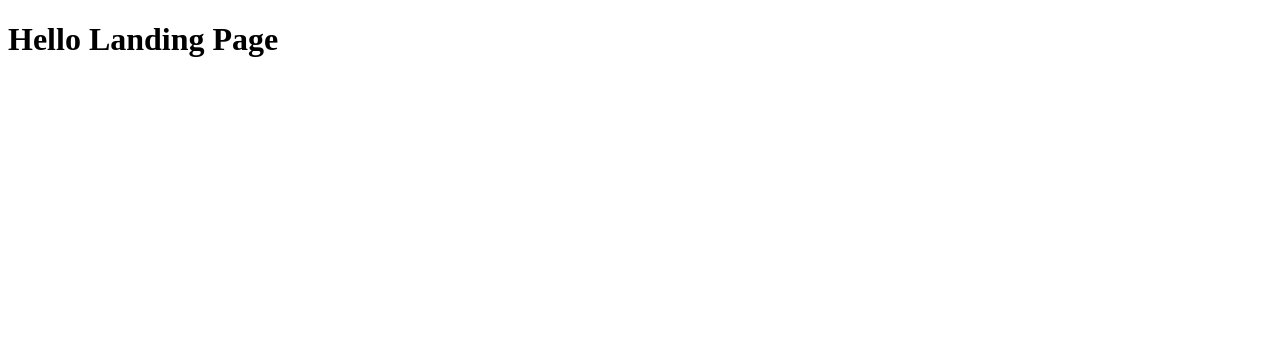
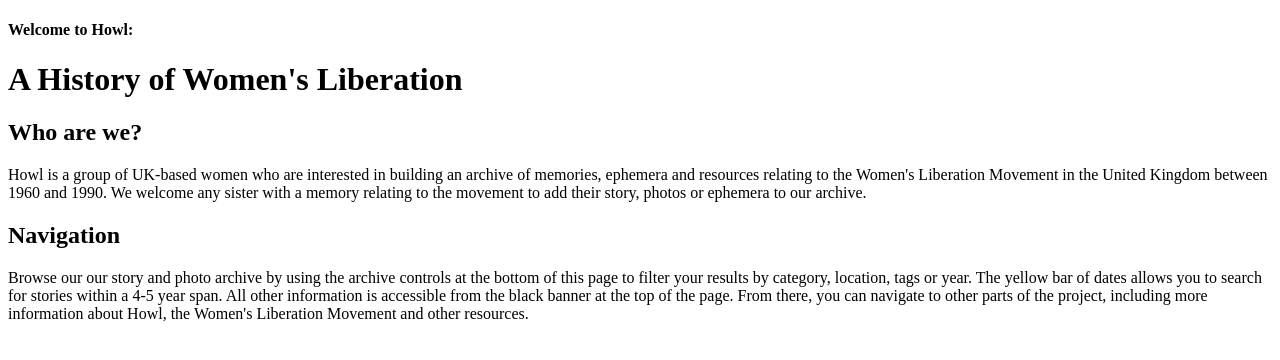
Before and after one commit to founders-programme-2/howl, a React (Create React App) app in the folder client/: page / in a window 1280 px wide. Shown: the top 360 px of the page. Built offline with nearby package versions, Linux system fonts and the light colour scheme; what react-a11y would draw is missing.

Commit message:
add content to landing page

```diff
--- a/client/src/Components/Landing/index.js
+++ b/client/src/Components/Landing/index.js
@@ -1,7 +1,39 @@
-import React from 'react';
+import React, { Fragment } from 'react';
 
 const Landing = () => {
-  return <h1>Hello Landing Page</h1>;
+  return (
+    <Fragment>
+      <main>
+        <header>
+          <h4>Welcome to Howl:</h4>
+          <h1>A History of Women&#39;s Liberation</h1>
+        </header>
+        <section>
+          <h2>Who are we?</h2>
+          <p>
+            Howl is a group of UK-based women who are interested in building an
+            archive of memories, ephemera and resources relating to the
+            Women&#39;s Liberation Movement in the United Kingdom between 1960
+            and 1990. We welcome any sister with a memory relating to the
+            movement to add their story, photos or ephemera to our archive.
+          </p>
+        </section>
+        <section>
+          <h2>Navigation</h2>
+          <p>
+            Browse our our story and photo archive by using the archive controls
+            at the bottom of this page to filter your results by category,
+            location, tags or year. The yellow bar of dates allows you to search
+            for stories within a 4-5 year span. All other information is
+            accessible from the black banner at the top of the page. From there,
+            you can navigate to other parts of the project, including more
+            information about Howl, the Women&#39;s Liberation Movement and
+            other resources.
+          </p>
+        </section>
+      </main>
+    </Fragment>
+  );
 };
 
 export default Landing;
```
